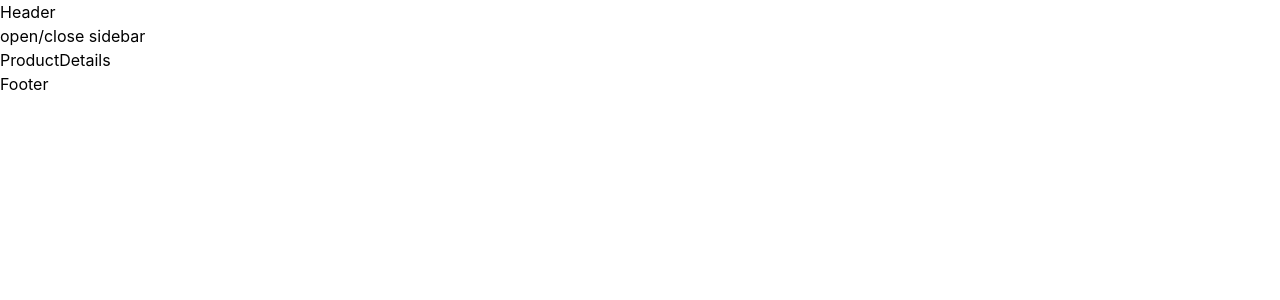
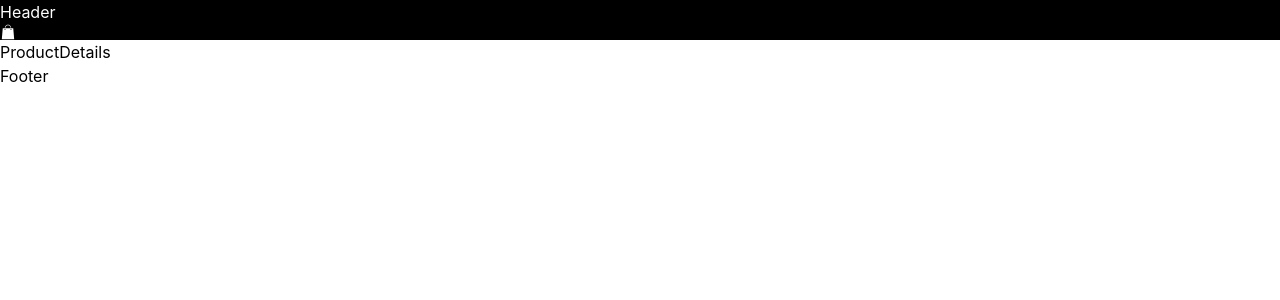
Before and after one commit to Deucaliongit/Fashionista, a React (Vite) app: page /product/1 in a window 1280 px wide. Shown: the top 300 px of the page. Built offline with nearby package versions, Linux system fonts and the light colour scheme; no server answers.

Commit message:
perubahan terkait cart item

```diff
--- a/src/components/Header.jsx
+++ b/src/components/Header.jsx
@@ -1,15 +1,19 @@
 import React, { useContext } from "react";
 import { SidebarContext } from "../contexts/SidebarContext";
+import { GiShoppingBag } from "react-icons/gi";
 
 const Header = () => {
   const { isOpen, setIsOpen } = useContext(SidebarContext);
   return (
-    <div>
-      <div>Header</div>
-      <div className="cursor-pointer" onClick={() => setIsOpen(!isOpen)}>
-        open/close sidebar
+    <header className="bg-black">
+      <div className="text-white">Header</div>
+      <div
+        className="cursor-pointer text-white"
+        onClick={() => setIsOpen(!isOpen)}
+      >
+        <GiShoppingBag className="" />
       </div>
-    </div>
+    </header>
   );
 };
 
--- a/src/components/Product.jsx
+++ b/src/components/Product.jsx
@@ -1,10 +1,10 @@
 import React, { useContext } from "react";
 import { Link } from "react-router-dom";
 import { BsPlus, BsEyeFill } from "react-icons/bs";
+import { CartContext } from "../contexts/CartContext";
 
 const Product = ({ dataProduct }) => {
-  console.log(dataProduct);
-
+  const { addToCart } = useContext(CartContext);
   const { id, image, category, title, price } = dataProduct;
   return (
     <div>
@@ -18,7 +18,7 @@ const Product = ({ dataProduct }) => {
             />
           </div>
           <div className="absolute top-6 -right-11 p-2 flex flex-col items-center justify-center gap-y-2 opacity-0 group-hover:opacity-100 group-hover:right-5 transition-all duration-300">
-            <button>
+            <button onClick={() => addToCart(id, dataProduct)}>
               <div className="flex justify-center items-center text-white bg-red-500 hover:bg-red-600 transition duration-300 w-12 h-12">
                 <BsPlus className="text-3xl" />
               </div>
--- a/src/components/SideBar.jsx
+++ b/src/components/SideBar.jsx
@@ -4,16 +4,26 @@ import { IoMdArrowForward } from "react-icons/io";
 import { FiTrash2 } from "react-icons/fi";
 import CartItem from "../components/CartItem";
 import { SidebarContext } from "../contexts/SidebarContext";
+import { CartContext } from "../contexts/CartContext";
 
 const SideBar = () => {
   const { isOpen, handleClose } = useContext(SidebarContext);
+  // const { cart, setCart } = useContext(CartContext);
   return (
     <div
       className={`${
         isOpen ? "right-0" : "-right-full"
       } w-full bg-white fixed top-0 h-full shadow-2xl md:w-[35vw] xl:max-w-[30vw] transition-all duration-300 z-20 px-4 lg:px-[35px]`}
     >
-      SideBar
+      <div className="flex justify-between items-center py-6 border-b">
+        <div className="uppercase text-sm font-semibold">Shoping Bag (0)</div>
+        <div
+          onClick={handleClose}
+          className="cursor-pointer text-2xl w-8 h-8 flex justify-center items-center"
+        >
+          <IoMdArrowForward />
+        </div>
+      </div>
     </div>
   );
 };
--- /dev/null
+++ b/src/contexts/CartContext.jsx
@@ -0,0 +1,35 @@
+import React, { createContext, useState, useEffect } from "react";
+
+export const CartContext = createContext();
+
+const CartProvider = ({ children }) => {
+  const [cart, setCart] = useState([]);
+
+  const addToCart = (id, product) => {
+    const newItem = { ...product, amount: 1 };
+    const cartItem = cart.find((item) => {
+      return item.id === id;
+    });
+
+    if (cartItem) {
+      const newCart = [...cart].map((item) => {
+        if (item.id === id) {
+          return { ...item, amount: cartItem.amount + 1 };
+        } else {
+          return item;
+        }
+      });
+      setCart(newCart);
+    } else {
+      setCart([...cart, newItem]);
+    }
+  };
+  console.log(cart);
+  return (
+    <CartContext.Provider value={{ addToCart }}>
+      {children}
+    </CartContext.Provider>
+  );
+};
+
+export default CartProvider;
--- a/src/main.jsx
+++ b/src/main.jsx
@@ -4,13 +4,16 @@ import App from "./App.jsx";
 import "./index.css";
 import ProductProvider from "./contexts/ProductContext";
 import SidebarProvider from "./contexts/SidebarContext.jsx";
+import CartContext from "./contexts/CartContext.jsx";
 
 ReactDOM.createRoot(document.getElementById("root")).render(
   <SidebarProvider>
-    <ProductProvider>
-      <React.StrictMode>
-        <App />
-      </React.StrictMode>
-    </ProductProvider>
+    <CartContext>
+      <ProductProvider>
+        <React.StrictMode>
+          <App />
+        </React.StrictMode>
+      </ProductProvider>
+    </CartContext>
   </SidebarProvider>
 );
```
